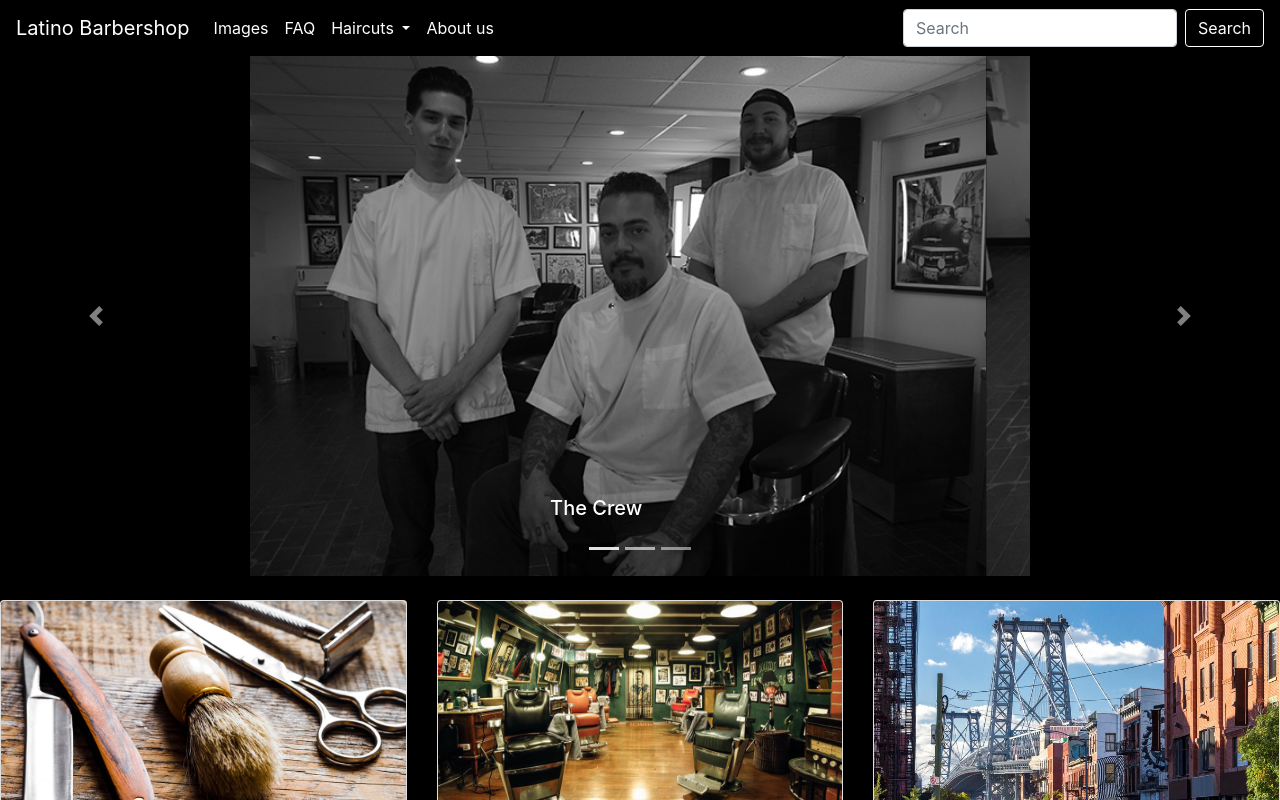
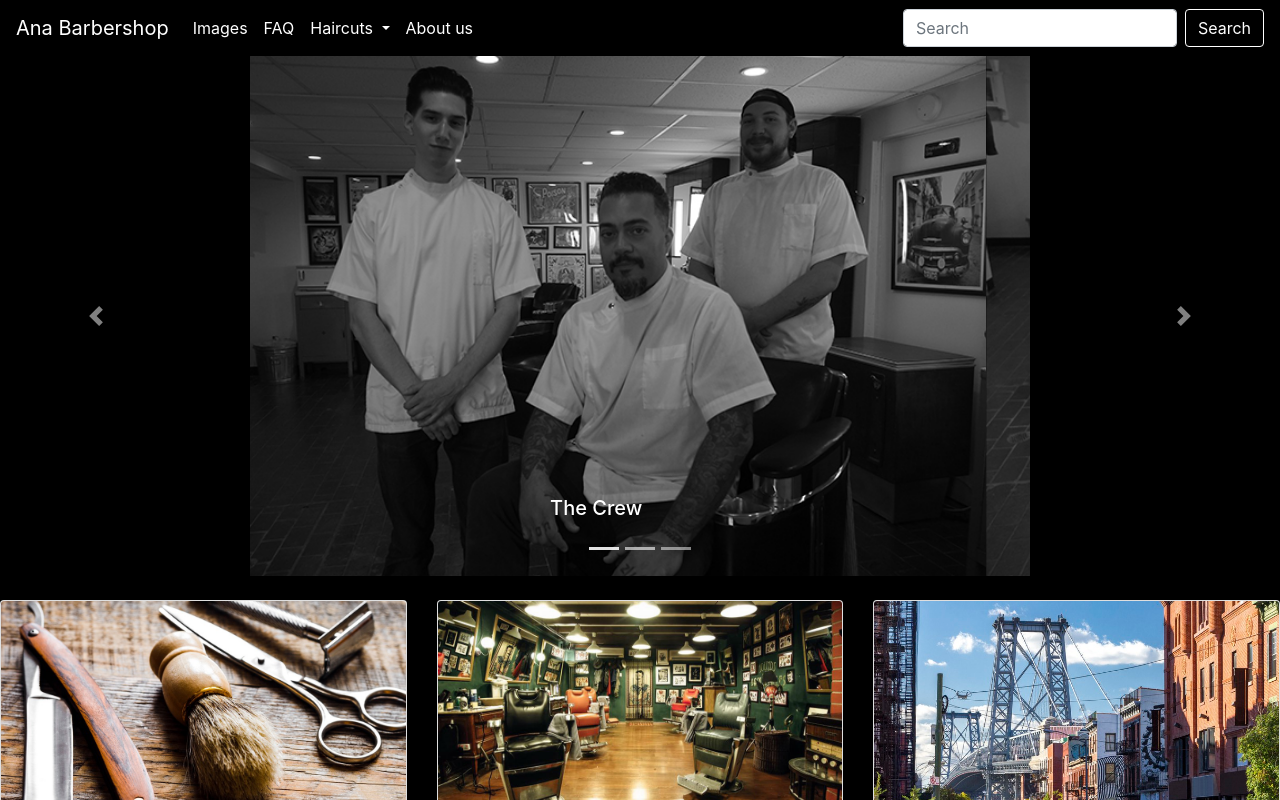
Before and after one commit to pabloduran17/Hair-salon, a plain HTML site: page index.html in a window 1280 px wide. Shown: the top 800 px of the page. Drawn offline with nearby package versions, Linux system fonts and the light colour scheme.

Commit message:
tu mujer

```diff
--- a/index.html
+++ b/index.html
@@ -12,7 +12,7 @@
 
     <body>
         <nav class="navbar navbar-expand-lg navbar-light bg-light">
-  <a class="navbar-brand" href="#">Latino Barbershop</a>
+  <a class="navbar-brand" href="#">Ana Barbershop</a>
   <button class="navbar-toggler" type="button" data-toggle="collapse" data-target="#navbarSupportedContent" aria-controls="navbarSupportedContent" aria-expanded="false" aria-label="Toggle navigation">
     <span class="navbar-toggler-icon"></span>
   </button>
```
